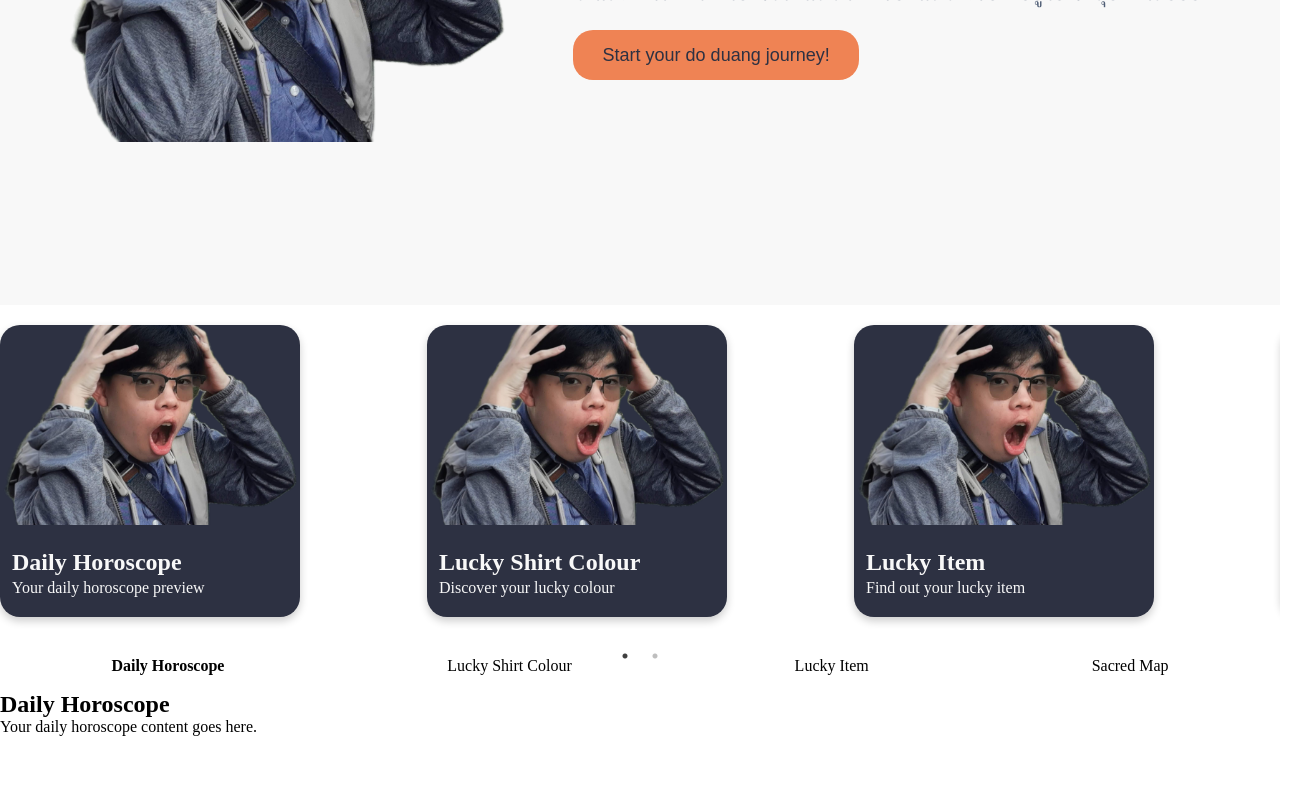
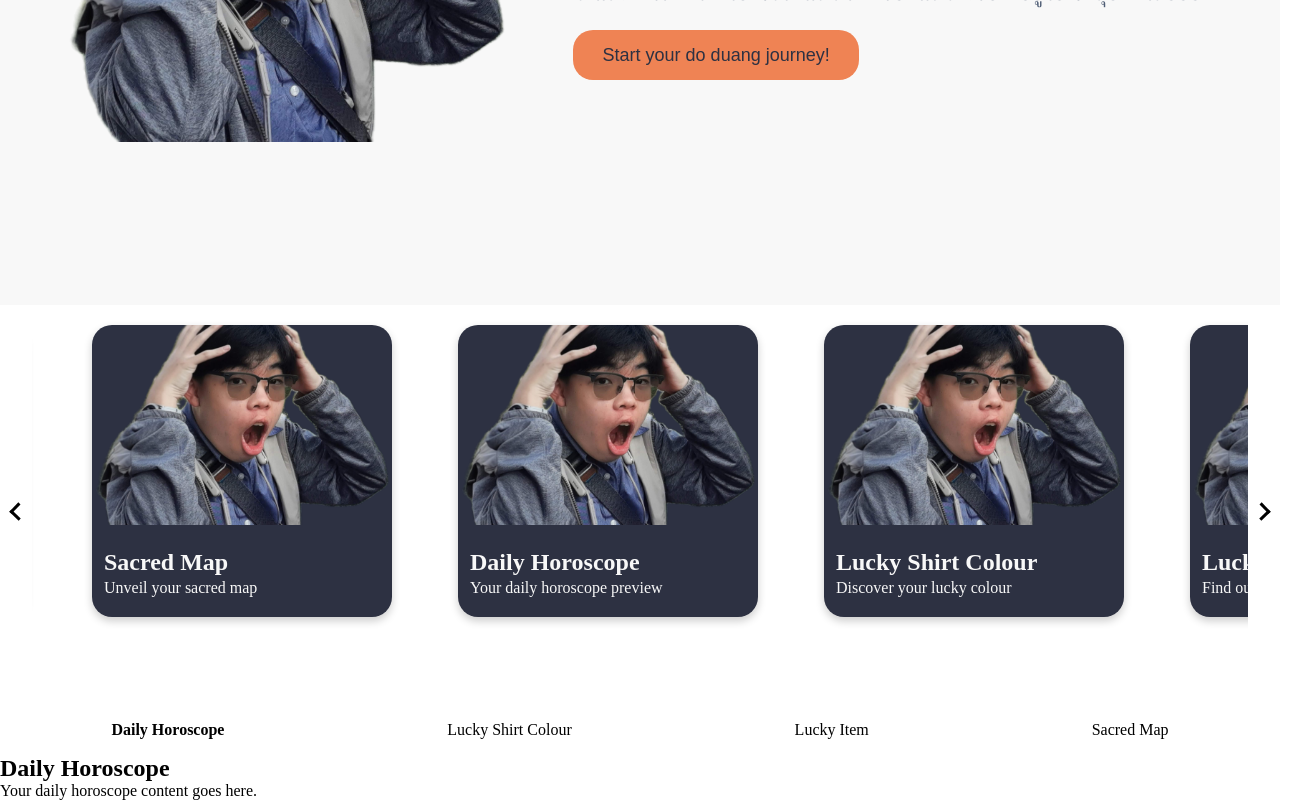
Before and after one commit to FronkTP/UpLuck, a React (Vite) app in the folder frontend/: page / in a window 1280 px wide. Shown: the part 495-1295 px from the top of the page, 1305 px wide, since content can reach past the window. Before the commit the page ends 1231 px from the top, so only its background shows below. Built offline with nearby package versions, Linux system fonts and the light colour scheme.

Commit message:
make the arrow look aesthetically pleasing kinda

```diff
--- a/frontend/components/SimpleSlider.jsx
+++ b/frontend/components/SimpleSlider.jsx
@@ -2,14 +2,44 @@ import Slider from "react-slick";
 import "slick-carousel/slick/slick.css";
 import "slick-carousel/slick/slick-theme.css";
 import Card from "../components/Card";
+import { useRef } from 'react';
 
 export default function SimpleSlider({ onSelect, selectedCard, setSelectedCard,target }) {
+
+  const slider = useRef(null);
+  function SampleNextArrow(props) {
+    const { className, style, onClick } = props;
+    return (
+      <div
+        className={className}
+        style={{ ...style, display: "block", background: "black" }}
+        onClick={onClick}
+      />
+    );
+  }
+  function SamplePrevArrow(props) {
+    const { className, style, onClick } = props;
+    return (
+      <div
+        className={className}
+        style={{ ...style, display: "block", background: "green" }}
+        onClick={onClick}
+      />
+    );
+  }
+
+
+
+
+
   const settings = {
-      dots: true,
+    className: "center",
+    centerMode: true,
     infinite: true,
+    centerPadding: "60px",
+    slidesToShow: 3,
     speed: 500,
-      slidesToShow: 3,
-      slidesToScroll: 3,
+    arrow:false
   };
 
   const cards = [
@@ -20,8 +50,13 @@ export default function SimpleSlider({ onSelect, selectedCard, setSelectedCard,t
   ];
 
   return (
-      <div ref ={target} className="slider">
-          <Slider {...settings}>
+    <>
+      <div className="slider-container">
+        <button className="arrow-btn left" onClick={() => slider?.current?.slickPrev()}>
+          <i className="arrow left"></i>
+        </button>
+        <div ref={target} className="slider">
+          <Slider ref={slider} {...settings}>
             {cards.map((card) => (
               <div
                 key={card.id}
@@ -40,5 +75,11 @@ export default function SimpleSlider({ onSelect, selectedCard, setSelectedCard,t
             ))}
           </Slider>
         </div>
-  )
+        <button className="arrow-btn right" onClick={() => slider?.current?.slickNext()}>
+          <i className="arrow right"></i>
+        </button>
+      </div>
+    </>
+  );
+
 }
--- a/frontend/package.json
+++ b/frontend/package.json
@@ -10,6 +10,9 @@
     "preview": "vite preview"
   },
   "dependencies": {
+    "@emotion/react": "^11.14.0",
+    "@emotion/styled": "^11.14.0",
+    "@mui/material": "^6.4.8",
     "react": "^19.0.0",
     "react-dom": "^19.0.0",
     "react-hook": "^0.0.1",
--- a/frontend/src/index.css
+++ b/frontend/src/index.css
@@ -6,6 +6,9 @@
     --color-accent-dark: #EF8354;
 }
 
+html{
+    overflow-x: hidden;
+}
 *,
 *::before,
 *::after {
@@ -158,3 +161,64 @@ header h1 {
     justify-content: space-around;
     cursor: pointer;
 }
+
+/* Ensure the container has a height and is positioned relatively */
+.slider-container {
+    position: relative;
+    width: 95%; /* You can adjust the width */
+    height: 400px; /* Set a height for the slider container */
+    margin: 0 auto;
+    display: flex;
+    justify-content: center;
+    align-items: center;
+  }
+
+  /* Style the arrow buttons */
+  .arrow-btn {
+    position: absolute;
+    top: 50%; /* Center vertically */
+    transform: translateY(-50%);
+    background: transparent;
+    border: none;
+    cursor: pointer;
+    z-index: 10; /* Make sure the buttons are on top */
+    display: flex;
+    align-items: center;
+    justify-content: center;
+  }
+
+  /* Position the left arrow button */
+  .arrow-btn.left {
+    left: -20px; /* Adjust as needed */
+  }
+
+  /* Position the right arrow button */
+  .arrow-btn.right {
+    right: -20px; /* Adjust as needed */
+  }
+
+  /* Style the arrow icon */
+  .arrow {
+    border: solid black;
+    border-width: 0 3px 3px 0;
+    display: inline-block;
+    padding: 5px; /* Make the arrow larger if needed */
+  }
+
+  /* Right arrow rotation */
+  .right {
+    transform: rotate(-22deg);
+    -webkit-transform: rotate(-22deg);
+  }
+
+  /* Left arrow rotation */
+  .left {
+    transform: rotate(67deg);
+    -webkit-transform: rotate(67deg);
+  }
+
+  /* Ensure the slider is displayed and takes up full container height */
+  .slider {
+    width: 100%; /* Ensure it takes full width */
+    height: 100%; /* Ensure it takes the full height of the container */
+  }
```
Also changed, not shown: 1 other file (tests, documents, lock files or other folders). Lines whose indentation alone changed are shown as unchanged.
